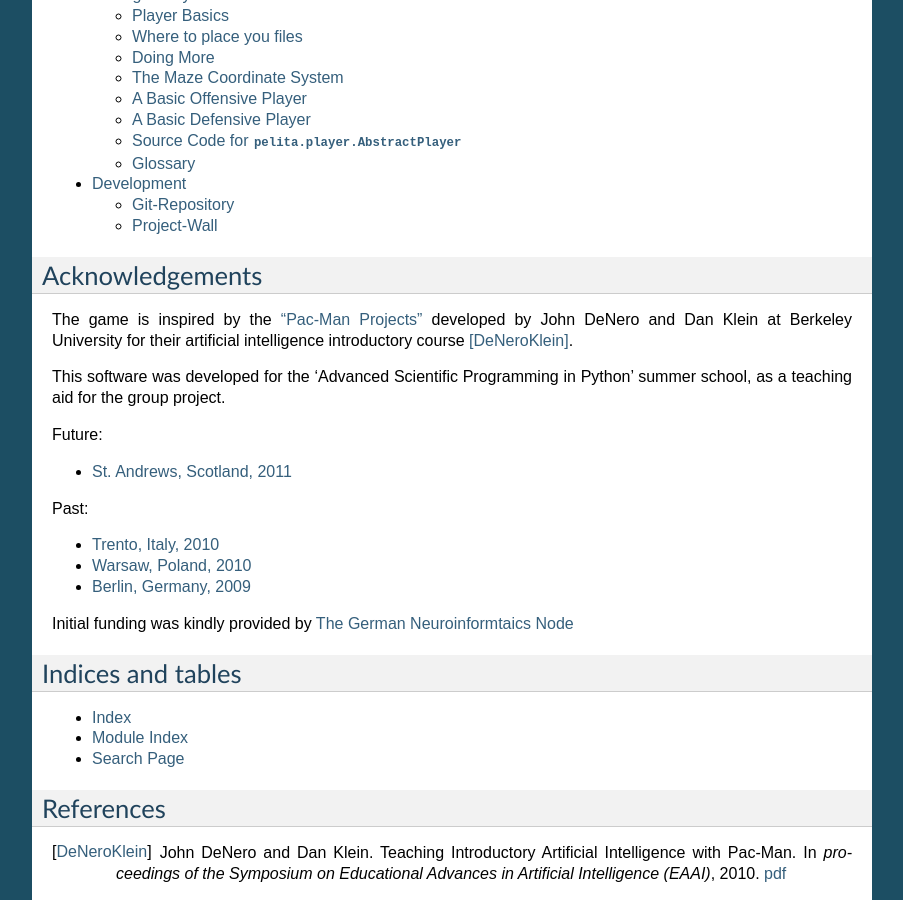
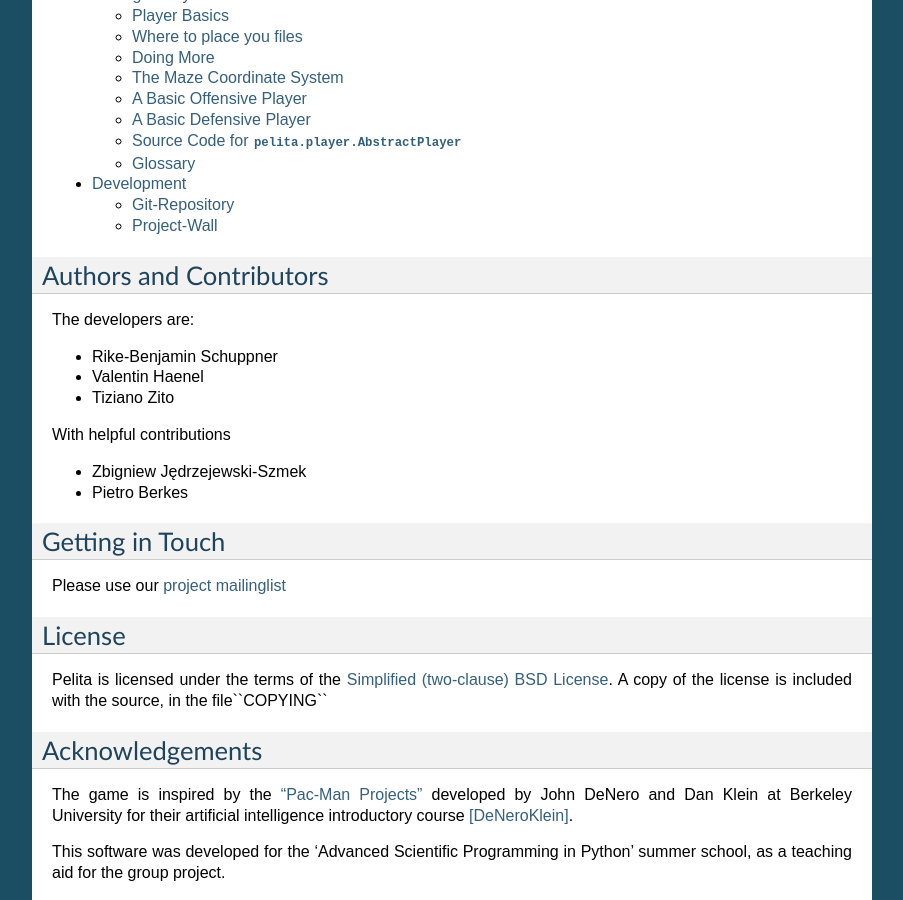
Before and after one commit to ASPP/pelita, a Sphinx documentation site: the page built from doc/source/index.rst, in a window 1280 px wide and 900 px high, scrolled down 1254 px. Shown: the whole window, without its empty margins (198-1101 px from the left). Built offline with Sphinx 7.4.7, drawn with Linux system fonts in a browser that asks for light colours; the version number could not be read and is left out; some of the changed text lies outside the part shown.

Commit message:
DOC/RF: authors, mailinlist and license

```diff
--- a/doc/source/index.rst
+++ b/doc/source/index.rst
@@ -30,7 +30,6 @@ Your task as *user* is to implement one or more *players* to control bots. Your
 players must implement the *intelligence* to navigate you bots successfully
 through the maze, destroy the enemy's harvesters and eat the enemy's food.
 
-
 Quick Start
 ===========
 
@@ -53,6 +52,34 @@ Contents:
 
    writing_player
    development
+
+Authors and Contributors
+========================
+
+The developers are:
+
+* Rike-Benjamin Schuppner
+* Valentin Haenel
+* Tiziano Zito
+
+With helpful contributions
+
+* Zbigniew Jędrzejewski-Szmek
+* Pietro Berkes
+
+Getting in Touch
+================
+
+Please use our `project mailinglist
+<https://portal.bccn-berlin.de/cgi-bin/mailman/listinfo/pelita>`_
+
+License
+=======
+
+Pelita is licensed under the terms of the `Simplified (two-clause) BSD License
+<http://en.wikipedia.org/wiki/BSD_licenses#2-clause_license_.28.22Simplified_BSD_License.22_or_.22FreeBSD_License.22.29>`_.
+A copy of the license is included with the source, in the file``COPYING``
+
 
 Acknowledgements
 ================
```
